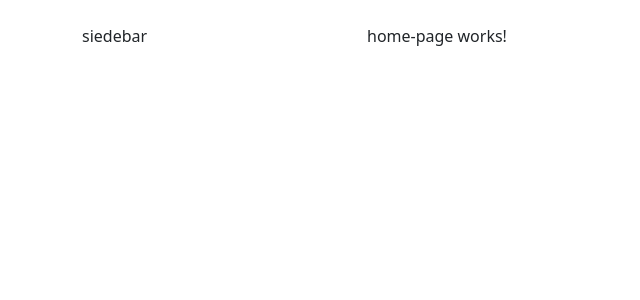
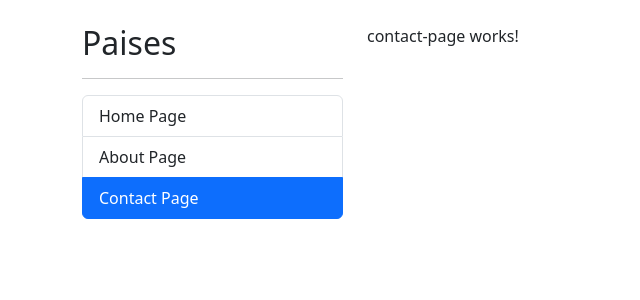
Before and after one commit to ccuero15/countryApp, an Angular app: page /contact in a window 1280 px wide. Before the commit this address led to /home. Shown: the top 300 px of the page, without its empty margins (0-640 px from the left). Built offline with nearby package versions, Linux system fonts and the light colour scheme.

Commit message:
contact page

```diff
--- a/src/app/app-routing.module.ts
+++ b/src/app/app-routing.module.ts
@@ -2,6 +2,7 @@
 import { RouterModule, Routes } from '@angular/router';
 import { HomePageComponent } from './shared/pages/home-page/home-page.component';
 import { AboutPageComponent } from './shared/pages/about-page/about-page.component';
+import { ContactPageComponent } from './shared/pages/contact-page/contact-page.component';
 
 const routes: Routes = [
   {
@@ -11,6 +12,10 @@
   {
     path: 'about',
     component: AboutPageComponent
+  },
+  {
+    path: 'contact',
+    component: ContactPageComponent
   },
   {
     path:'**',
--- a/src/app/app.component.html
+++ b/src/app/app.component.html
@@ -1,7 +1,7 @@
 <div class="row mt-4">
   <div class="col-3">
     <!-- Sidebar -->
-    siedebar
+    <shared-sidebar></shared-sidebar>
   </div>
   <div class="col">
     <!-- Otras Pages -->
--- /dev/null
+++ b/src/app/shared/pages/contact-page/contact-page.component.html
@@ -0,0 +1 @@
+<p>contact-page works!</p>
--- /dev/null
+++ b/src/app/shared/pages/contact-page/contact-page.component.ts
@@ -0,0 +1,12 @@
+import { Component } from '@angular/core';
+
+@Component({
+  selector: 'shared-contact-page',
+  standalone: false,
+
+  templateUrl: './contact-page.component.html',
+  styles: []
+})
+export class ContactPageComponent {
+
+}
--- /dev/null
+++ b/src/app/shared/pages/sidebar/sidebar.component.html
@@ -0,0 +1,23 @@
+<h2> Paises</h2>
+<hr>
+<ul class="list-group">
+  <li
+    routerLink="home"
+    routerLinkActive="active"
+    [routerLinkActiveOptions]="{exact:true}"
+    class="list-group-item"
+  >Home Page
+</li>
+  <li
+    routerLink="about"
+    routerLinkActive="active"
+    class="list-group-item"
+  >About Page
+</li>
+  <li
+    routerLink="contact"
+    routerLinkActive="active"
+    class="list-group-item"
+  >Contact Page
+</li>
+</ul>
--- /dev/null
+++ b/src/app/shared/pages/sidebar/sidebar.component.ts
@@ -0,0 +1,12 @@
+import { Component } from '@angular/core';
+
+@Component({
+  selector: 'shared-sidebar',
+  standalone: false,
+
+  templateUrl: './sidebar.component.html',
+  styles:[]
+})
+export class SidebarComponent {
+
+}
```
Also changed, not shown: src/app/shared/shared.module.ts (+8 -1 lines).
